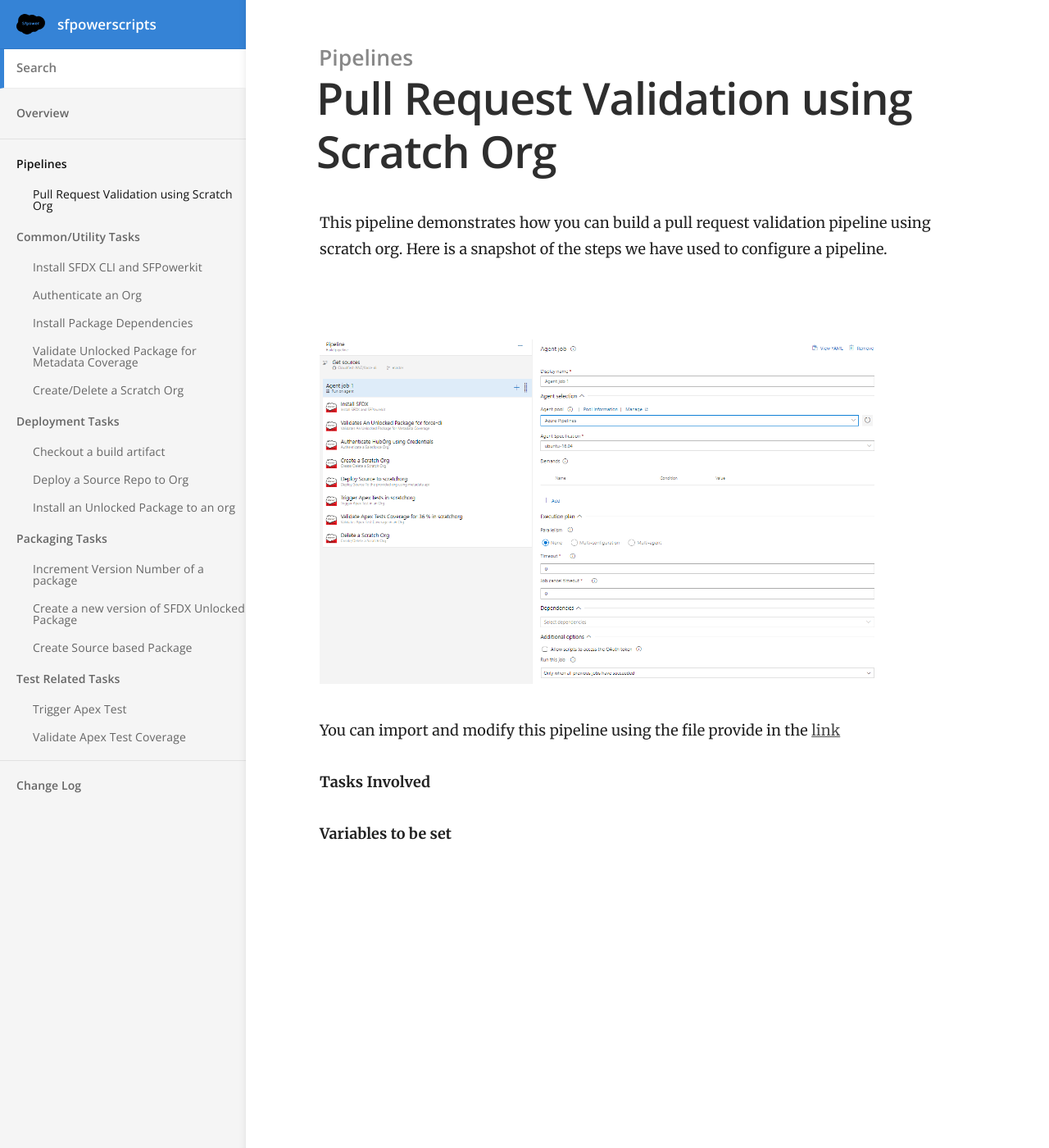
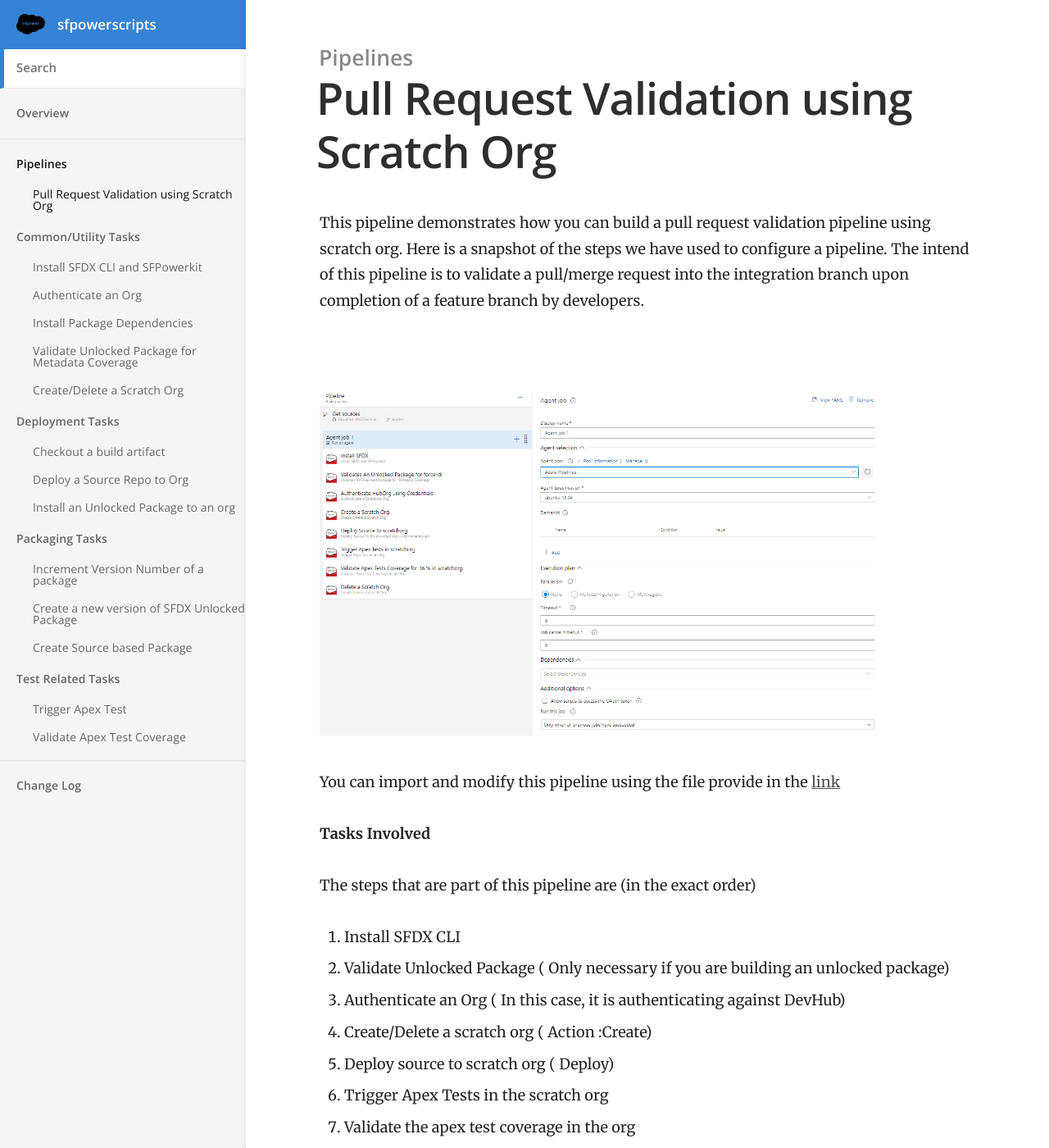
Before and after one commit to nbatterham/sfpowerscripts-doc, a Jekyll site: the page built from _docs/Pipelines/Pull Request Validation using Scratch Org.md, in a window 1280 px wide and 1400 px high. Shown: the whole window at 82% size. Built offline with Jekyll 4.4.1, drawn with Linux system fonts in a browser that asks for light colours; some of the changed text lies outside the part shown.

Commit message:
add more content to pipelines

```diff
--- a/_docs/Pipelines/Pull Request Validation using Scratch Org.md
+++ b/_docs/Pipelines/Pull Request Validation using Scratch Org.md
@@ -4,7 +4,9 @@ category: Pipelines
 order: 1
 ---
 
-This pipeline demonstrates how you can build a pull request validation pipeline using scratch org. Here is a snapshot of the steps we have used to configure a pipeline.
+This pipeline demonstrates how you can build a pull request validation pipeline using scratch org. Here is a snapshot of the steps we have used to configure a pipeline. The intend of this pipeline is to validate a pull/merge request into the integration branch upon completion of a feature branch by developers.
+
+
 
 &nbsp;
 
@@ -14,4 +16,13 @@ You can import and modify this pipeline using the file provide in the [link](htt
 
 **Tasks Involved**
 
-**Variables to be set**
+The steps that are part of this pipeline are (in the exact order)
+
+1. Install SFDX CLI
+2. Validate Unlocked Package ( Only necessary if you are building an unlocked package)
+3. Authenticate an Org ( In this case, it is authenticating against DevHub)
+4. Create/Delete a scratch org ( Action :Create)
+5. Deploy source to scratch org ( Deploy)
+6. Trigger Apex Tests in the scratch org
+7. Validate the apex test coverage in the org
+8. Create/Delete a scratch org (Action :Delete)
```
Also changed, not shown: _docs/Tasks/Common-Utility-Tasks/Validate Unlocked Package.md (+1 -1 lines), 1 other file.
